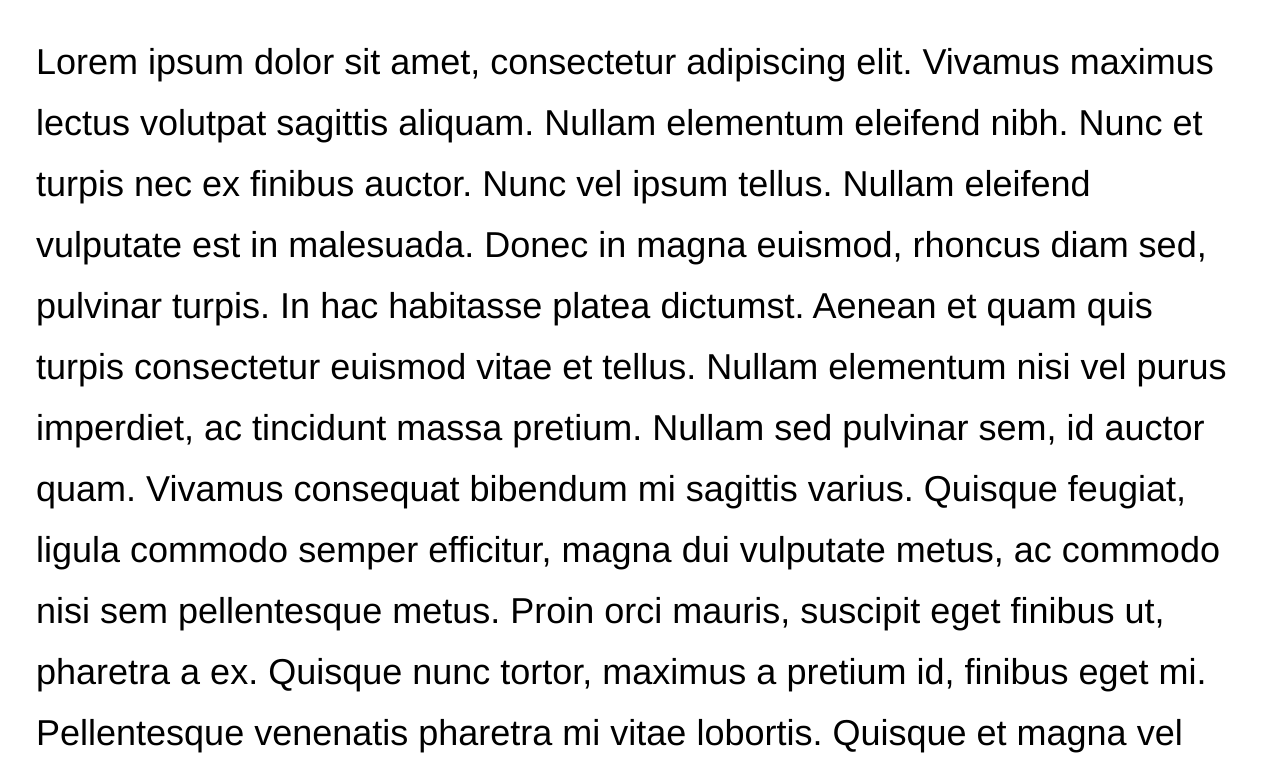
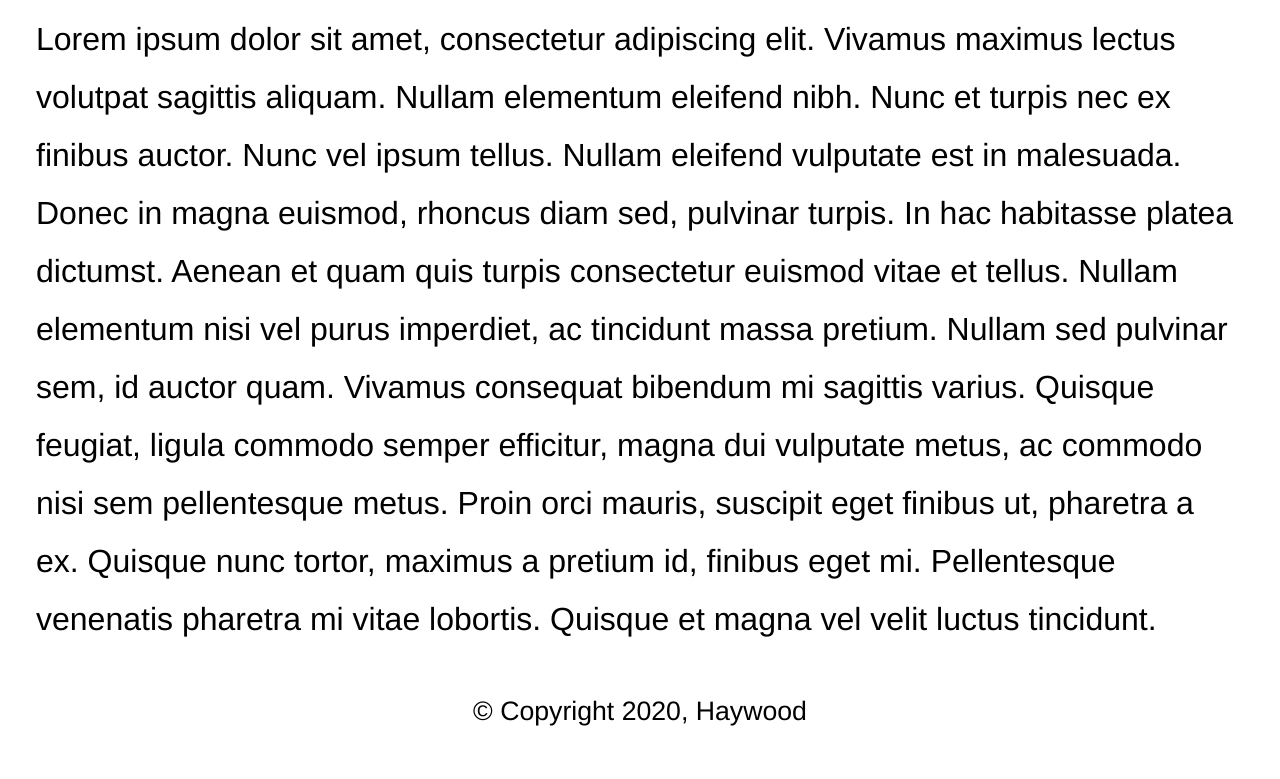
Before and after one commit to wickedsvami/IS117-GIT-HTML-Intro, a plain HTML site: page index.html in a window 1280 px wide. Shown: the part 223-1002 px from the top of the page. After the commit the page ends 971 px from the top, so only its background shows below. Drawn offline with Linux system fonts and the light colour scheme.

Commit message:
Task: Done fiddling with css file

```diff
--- a/css/styles.css
+++ b/css/styles.css
@@ -1,7 +1,7 @@
 html {
     font-family: "Helvetica Neue", Helvetica, Arial, sans-serif;
-    font-size: 36px;
-    line-height: 61px;
+    font-size: 32px;
+    line-height: 58px;
 
 }
 #wrapper {
```
